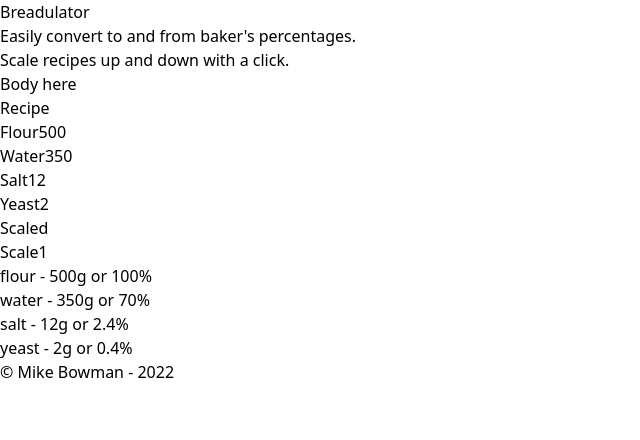
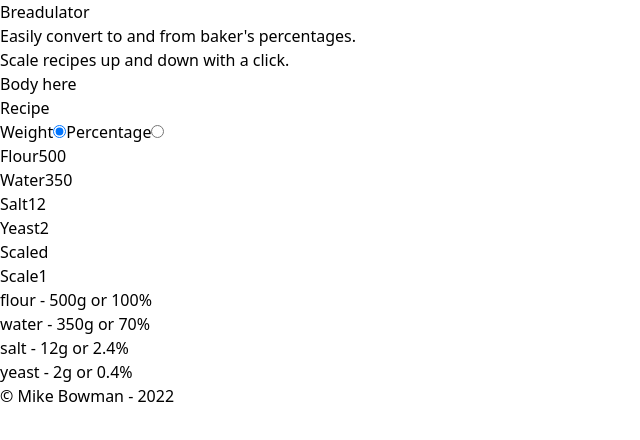
Before and after one commit to bowmanmike/breadulator, a React (Vite) app: page / in a window 1280 px wide. Shown: the top 440 px of the page, without its empty margins (0-640 px from the left). Built offline with nearby package versions, Linux system fonts and the light colour scheme.

Commit message:
Work on swapping percentages for grams

```diff
--- a/src/components/Calculator.tsx
+++ b/src/components/Calculator.tsx
@@ -15,6 +15,9 @@ const Calculator = () => {
 
   const [scale, setScale] = useState(1.0);
 
+  const [mode, setMode] = useState('WEIGHT' as CalcMode);
+  const swapMode = () => setMode((prevMode) => (prevMode === 'WEIGHT' ? 'PERCENTAGE' : 'WEIGHT'));
+
   const handleChange = (e: React.ChangeEvent<HTMLInputElement>) => {
     const val = parseFloat(e.target.value);
 
@@ -25,7 +28,20 @@ const Calculator = () => {
     <div className="flex flex-col space-x-4 bg-green-500 md:flex-row">
       <div className="w-full border border-gray-400 md:w-1/2">
         <h2>Recipe</h2>
-        {Recipe.ingredients().map((ingredient) => (
+        <form>
+          <label htmlFor="mode-weight">Weight</label>
+          <input type="radio" name="choose-mode" id="mode-weight" checked={mode === 'WEIGHT'} onChange={swapMode} />
+          <label htmlFor="mode-percentage">Percentage</label>
+          <input
+            type="radio"
+            name="choose-mode"
+            id="mode-percentage"
+            checked={mode === 'PERCENTAGE'}
+            onChange={swapMode}
+          />
+        </form>
+        {mode === 'WEIGHT' &&
+          Recipe.ingredients().map((ingredient) => (
             <div key={`input-${ingredient}`}>
               <label htmlFor={ingredient}>{ingredient.replace(/^\w/, (c) => c.toUpperCase())}</label>
               <input
@@ -35,6 +51,21 @@ const Calculator = () => {
                 value={recipe[ingredient]}
                 onChange={handleChange}
                 name={ingredient}
+              />
+            </div>
+          ))}
+        {mode === 'PERCENTAGE' &&
+          Recipe.ingredients().map((ingredient) => (
+            <div key={`input-${ingredient}`}>
+              <label htmlFor={ingredient}>{ingredient.replace(/^\w/, (c) => c.toUpperCase())}</label>
+              <input
+                type="number"
+                min={0}
+                step="0.5"
+                value={recipe.bakersPercentage(ingredient)}
+                onChange={handleChange}
+                name={ingredient}
+                readOnly={ingredient === 'flour'}
               />
             </div>
           ))}
@@ -55,8 +86,7 @@ const Calculator = () => {
           <div key={`output-${ingredient}`}>
             <div>
               <p>
-                {ingredient} - {recipe.scaledIngredients(scale)[ingredient]}g
-                or {recipe.bakersPercentage(ingredient)}%
+                {ingredient} - {recipe.scaledIngredients(scale)[ingredient]}g or {recipe.bakersPercentage(ingredient)}%
               </p>
             </div>
           </div>
```
Lines whose indentation alone changed are shown as unchanged.
